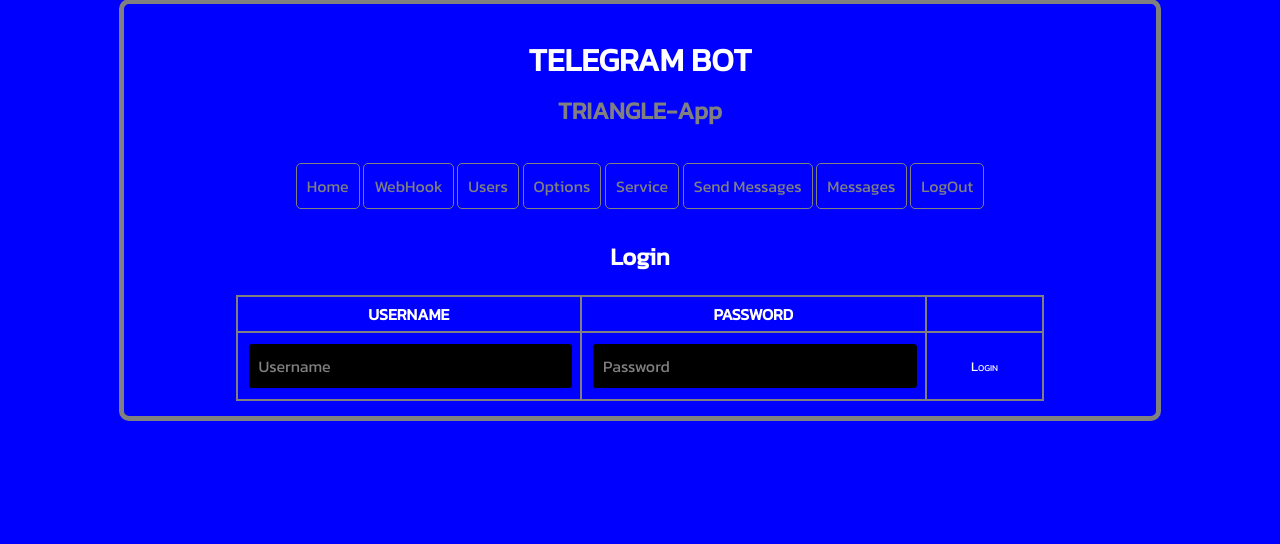
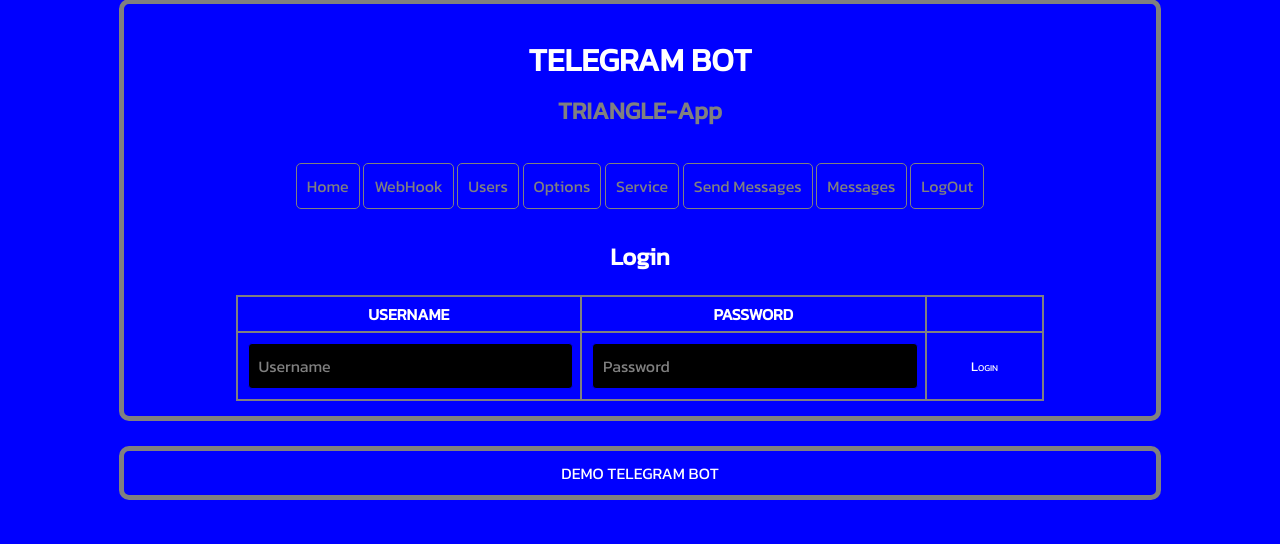
Before and after one commit to KeepDevOpsTriangel/Keep-DevOps-Triangel-app, a Flask app: page / in a window 1280 px wide. Shown: the part 26-570 px from the top of the page. Run offline with Flask 3, Linux system fonts and the light colour scheme.

Commit message:
demo footer and change name image demo

```diff
--- a/app/src/application/templates/home.html
+++ b/app/src/application/templates/home.html
@@ -44,6 +44,9 @@
     <div style="color: gold;">{{ resp }}</div>
     {% endif %}
   </div>
+  <div>
+    DEMO TELEGRAM BOT
+  </div>
 </body>
 
 </html>
```
Also changed, not shown: .github/workflows/release-demo.yml.
